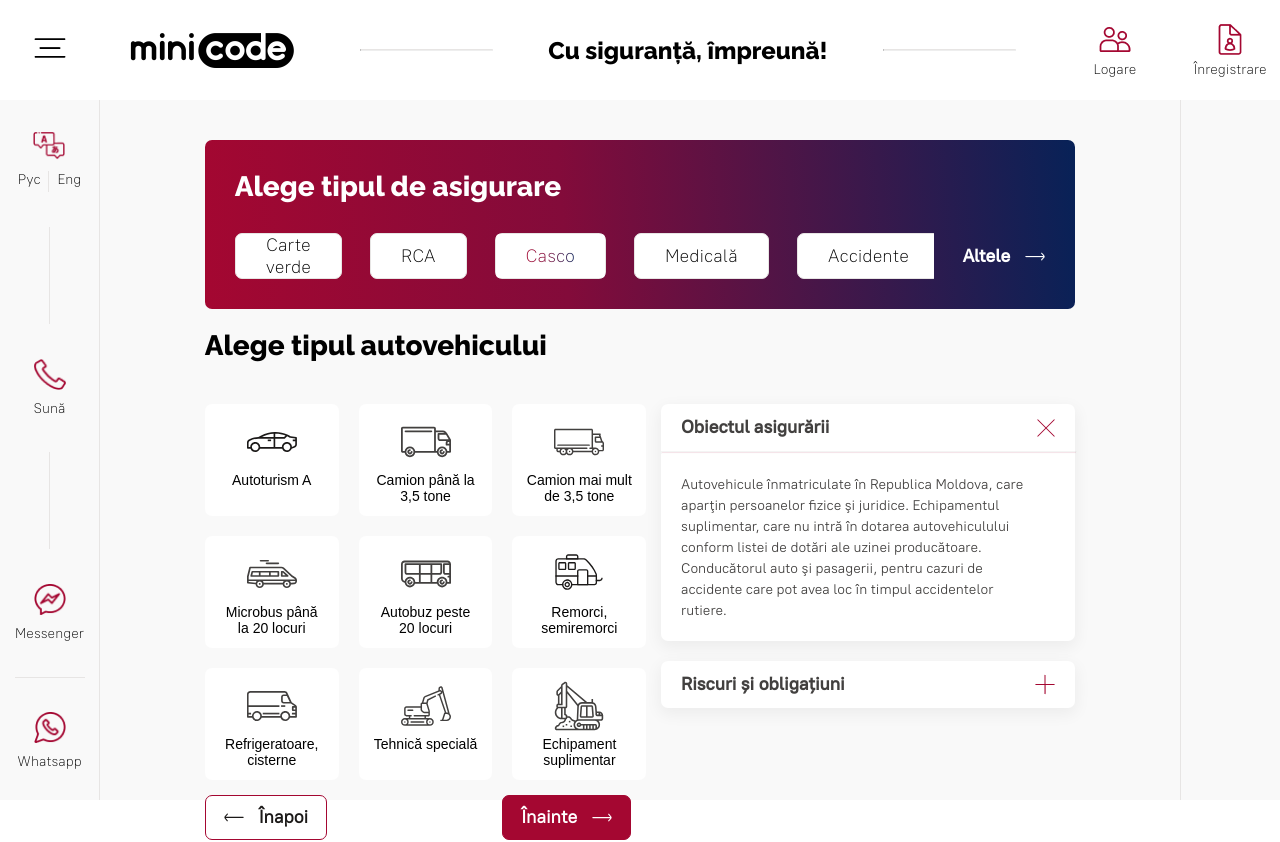
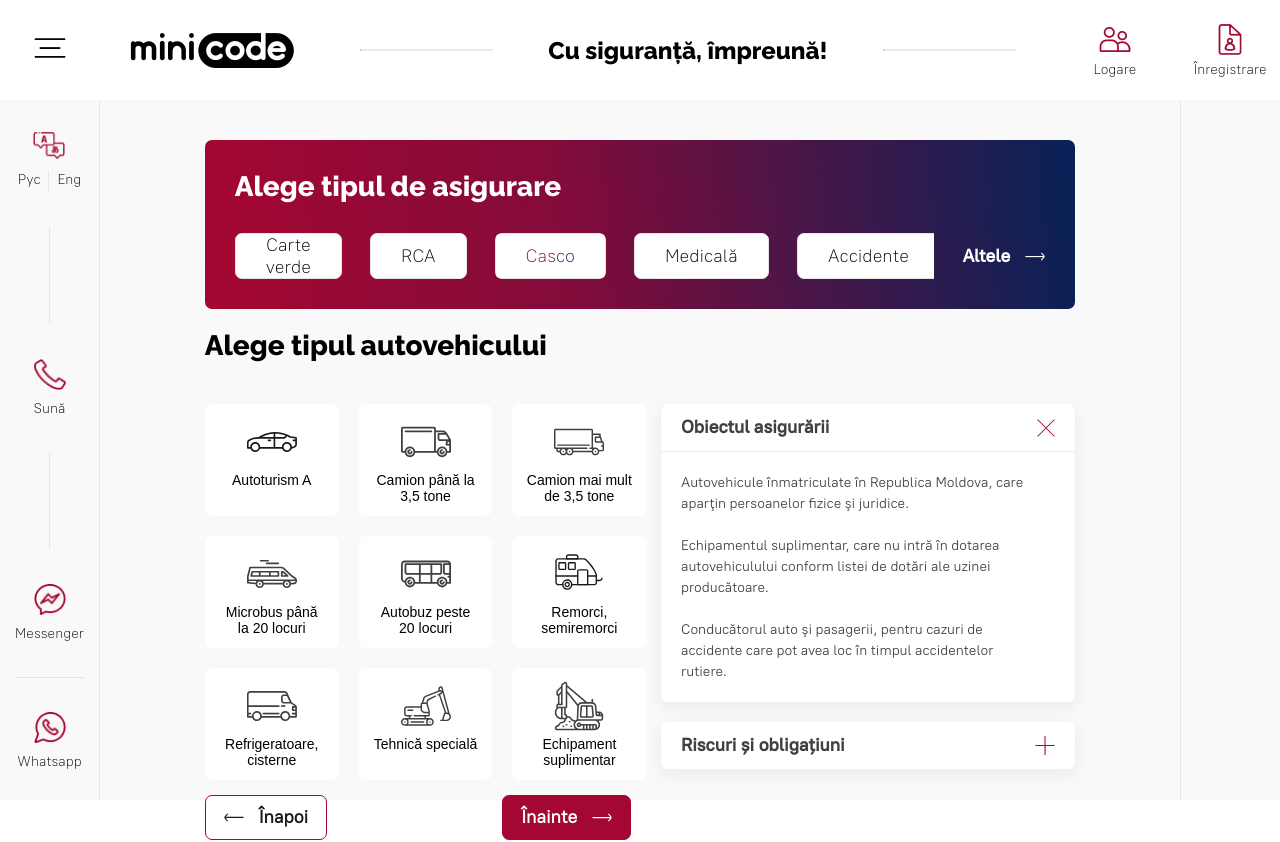
Before and after one commit to dianagatcan/minicode, a React (Create React App) app: page / in a window 1280 px wide. Shown: the top 842 px of the page. Built offline with nearby package versions, Linux system fonts and the light colour scheme; data requests are answered from the project's data file.

Commit message:
👌 Fix details overflow

```diff
--- a/src/styles/components/InsuranceDetails.scss
+++ b/src/styles/components/InsuranceDetails.scss
@@ -19,8 +19,12 @@
     display: flex;
     flex-direction: column;
   }
+  details:last-of-type {
+    overflow: auto;
+  }
   .summary_details {
     p {
+      white-space: pre-wrap;
       font-family: "PT Root regular";
       font-size: 14px;
       line-height: 21px;
@@ -29,6 +33,7 @@
       margin: 0;
     }
     hr {
+      border-width: 0px;
       height: 1px;
       background: #a40731;
       opacity: 0.1;
```
